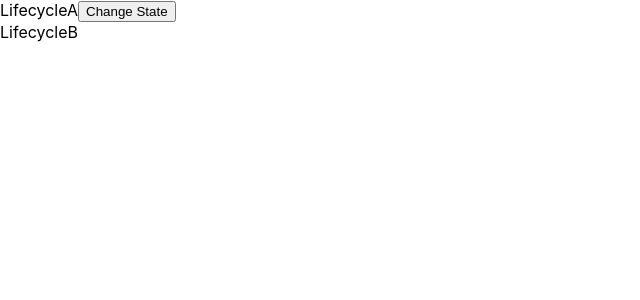
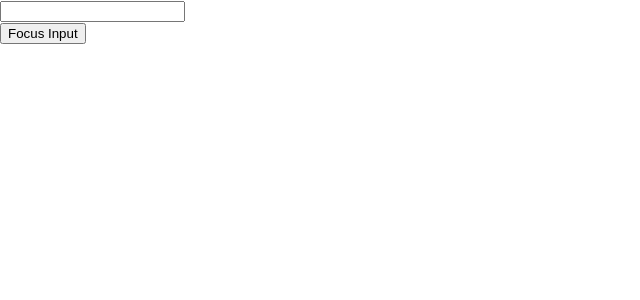
Before and after one commit to Sujit-Salunkhe/React, a React (Create React App) app in the folder hello-world/: page / in a window 1280 px wide. Shown: the top 300 px of the page, without its empty margins (0-640 px from the left). Built offline with nearby package versions, Linux system fonts and the light colour scheme.

Commit message:
learning ref,forwad ref,memo

```diff
--- a/hello-world/src/App.js
+++ b/hello-world/src/App.js
@@ -1,36 +1,14 @@
-// import logo from './logo.svg';
-// import './App.css';
-// import Greet from './Components/Greet.js';
-// import Welcome from './Components/Welcome';
-// import Hello from './Components/Hello.js';
-// import Counter  from './Components/Counter';
-// import Functionclick from './Components/Functionclick';
-// import Classclick  from './Components/Classclick';
-// import Eventbind from './Components/Eventbind';
-// import Parentcomponet from './Components/parentcomponet';
-import Usergeeting from './Components/Usergeeting';
-import List from './Components/List';
-import Stylesheet from './Components/Stylesheet';
 import { Component } from 'react';
-// import Form from '.Components/Form'
-import Form from './Components/Form';
 import './appStyles.css'
-import LifecycleA from './Components/LifecycleA';
-import styles from './appStyles.module.css'
+import RefsDemo from './Components/RefsDemo';
+import Focusinput from './Components/Focusinput';
+import FrparentInput from './Components/FrparentInput';
 function App() {
   return (
     <div className="App">
-    <LifecycleA />
-    {/* <LifecycleA /> */}
-    {/* <Form /> */}
-    {/* <h1 className='error'>error</h1>
-    <h2 className={styles.success}>success </h2> */}
-    {/* <Parentcomponet />/ */}
-    {/* <List /> */}
-    {/* <Stylesheet primary={true}/> */}
-    {/* <Usergeeting /> */}
-
-
+    {/* <RefsDemo /> */}
+    {/* <Focusinput /> */}
+    <FrparentInput />
     </div>
   );
 }
--- /dev/null
+++ b/hello-world/src/components/Focusinput.js
@@ -0,0 +1,24 @@
+import React, { Component } from 'react'
+import Input from './Input'
+
+export class Focusinput extends Component {
+    constructor(props) {
+      super(props)
+
+      this.componetRef=React.createRef()
+    }
+    Clickhandlere =() =>{
+        this.componetRef.current.focusInput()
+    }
+
+  render() {
+    return (
+      <div>
+        <Input ref={this.componetRef} />
+        <button onClick={this.Clickhandlere}>Focus input</button>
+      </div>
+    )
+  }
+}
+
+export default Focusinput
--- /dev/null
+++ b/hello-world/src/components/FrInput.js
@@ -0,0 +1,18 @@
+import React from 'react'
+
+// function FrInput() {
+//   return (
+//     <div>
+//       <input type='text'/>
+//     </div>
+//   )
+// }
+
+const FrInput = React.forwardRef((props,ref) =>{
+    return (
+            <div>
+              <input type='text' ref={ref}/>
+            </div>
+          )
+})
+export default FrInput
--- /dev/null
+++ b/hello-world/src/components/FrparentInput.js
@@ -0,0 +1,23 @@
+import React, { Component } from 'react'
+import FrInput from './FrInput'
+
+class FrparentInput extends Component {
+    constructor(props) {
+      super(props)
+
+      this.inputRef=React.createRef()
+    }
+    Clickhandler = () =>{
+        this.inputRef.current.focus()
+    }
+  render() {
+    return (
+      <div>
+        <FrInput ref={this.inputRef} />
+        <button onClick={this.Clickhandler}>Focus Input</button>
+      </div>
+    )
+  }
+}
+
+export default FrparentInput
--- /dev/null
+++ b/hello-world/src/components/Input.js
@@ -0,0 +1,20 @@
+import React, { Component } from 'react'
+
+export class input extends Component {
+    constructor(props) {
+      super(props)
+    this.inputRef=React.createRef()
+    }
+    focusInput(){
+        this.inputRef.current.focus()
+    }
+  render() {
+    return (
+      <div>
+        <input type='text' ref={this.inputRef} />
+      </div>
+    )
+  }
+}
+
+export default input
--- /dev/null
+++ b/hello-world/src/components/RefsDemo.js
@@ -0,0 +1,25 @@
+import React, { Component } from 'react'
+class RefsDemo extends Component {
+    constructor(props) {
+      super(props)
+      this.inputRef=React.createRef()
+    }
+    componentDidMount(){
+        this.inputRef.current.focus()
+        console.log(this.inputRef)
+    }
+
+  clickHandler = () => {
+    alert(this.inputRef.current.value)
+  }
+  render() {
+    return (
+      <div>
+        <input type=' text' ref={this.inputRef}/>
+        <button onClick={this.clickHandler}>Click</button>
+      </div>
+    )
+  }
+}
+
+export default RefsDemo
```
Also changed, not shown: hello-world/src/Column.js (added, +12 -0 lines), hello-world/src/components/Frangments.js (added, +14 -0 lines), hello-world/src/components/Memo.js (added, +12 -0 lines), hello-world/src/components/ParentCompnet.js (added, +29 -0 lines), hello-world/src/components/PureComments.js (added, +13 -0 lines), hello-world/src/components/Table.js (added, +16 -0 lines).
